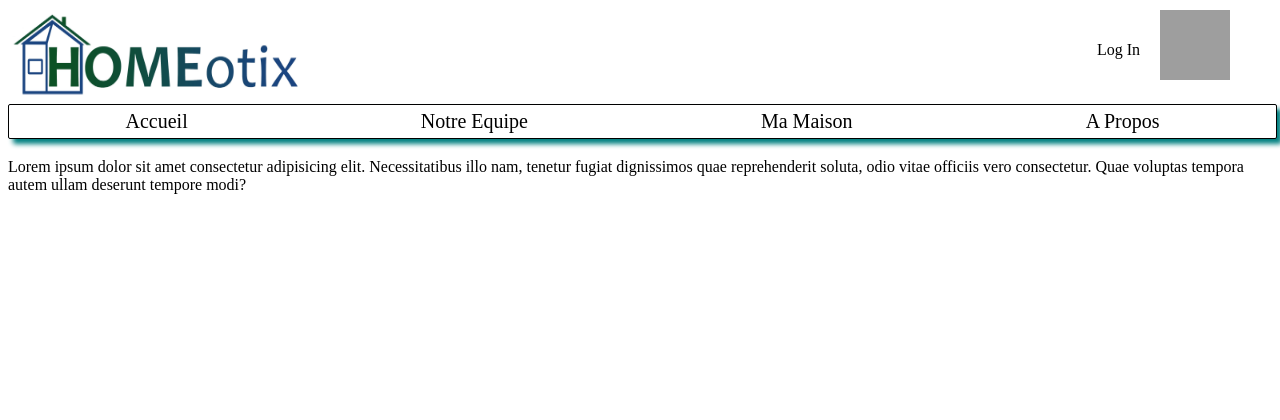
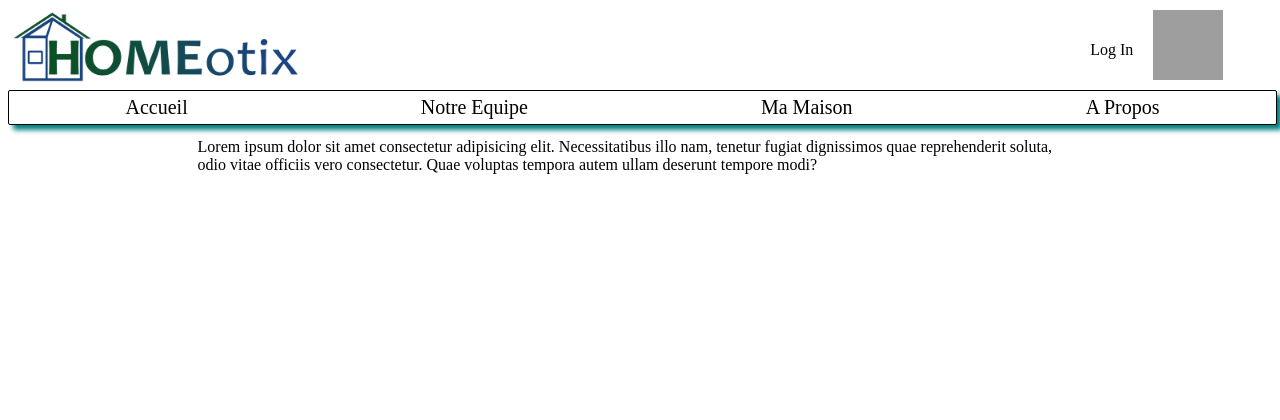
Before and after one commit to mabk748/Projet-IOT, a PHP site: page /Apropos.php in a window 1280 px wide. Shown: the top 420 px of the page. Run offline with PHP 8.4, Linux system fonts and the light colour scheme; grey boxes are pictures that could not be loaded.

Commit message:
mise en page CV et footer

```diff
--- a/Site Web/Front End/CV.php
+++ b/Site Web/Front End/CV.php
@@ -13,7 +13,7 @@
     <meta charset="UTF-8">
     <meta http-equiv="X-UA-Compatible" content="IE=edge">
     <meta name="viewport" content="width=device-width, initial-scale=1.0">
-    <title>CV de Gaye Diawara</title>
+    <title>CV</title>
 </head>
 <body>
     <?php
@@ -24,7 +24,7 @@
     ?>
 
     <div class="relative">
-        <img id="middle" src=<?php echo $cv_path; ?> width="100%" >
+        <img id="middle" src=<?php echo $cv_path; ?> >
 
     </div>
 
--- a/Site Web/Front End/header.php
+++ b/Site Web/Front End/header.php
@@ -1,6 +1,6 @@
 <div id="header">
     <div id="container">
-		<a href="index.php" style="inline-size: 100px;"><img src="HOMEotix_logo.jpg" style="width:300px;height:100px;"><a>
+		<a href="index.php" style="inline-size: 80px;"><img src="HOMEotix_log.jpg" style="width:300px;height:auto;"><a>
         <div id="containerBis">
             <div <?php if ( isset($_SESSION['loggedin']) && $_SESSION['loggedin'] == true) echo " class='hide';"; else echo " class='log';";?> >
                 <a href="login.php">Log In</a>
--- a/Site Web/Front End/site.css
+++ b/Site Web/Front End/site.css
@@ -9,14 +9,12 @@ body{
   background-color: white;
   /* font-family: var(--font-style);*/
 }
-img{
-  width: 80%;
-}
 
 .relative{
   position: relative;
-  top: 150px;
-  margin-bottom: 35%;
+  top: 130px;
+  margin-bottom: 15%;
+  background-color: white;
 }
 
 a{
@@ -155,13 +153,14 @@ div#productList ul#productSectionList ul li {
 
 #middle{
   z-index: 2;
-  left: 10%;
+  margin-left: 15%;
+  width: 70%;
 }
 
 .login-box {
   z-index: 1;
   position: absolute;
-  top: 510px;
+  top: 50%;
   left: 50%;
   width: 400px;
   padding: 40px;
```
Also changed, not shown: Site Web/Front End/HOMEotix_log.jpg (renamed from Site Web/Front End/HOMEotix_logo.jpg), 1 other file.
